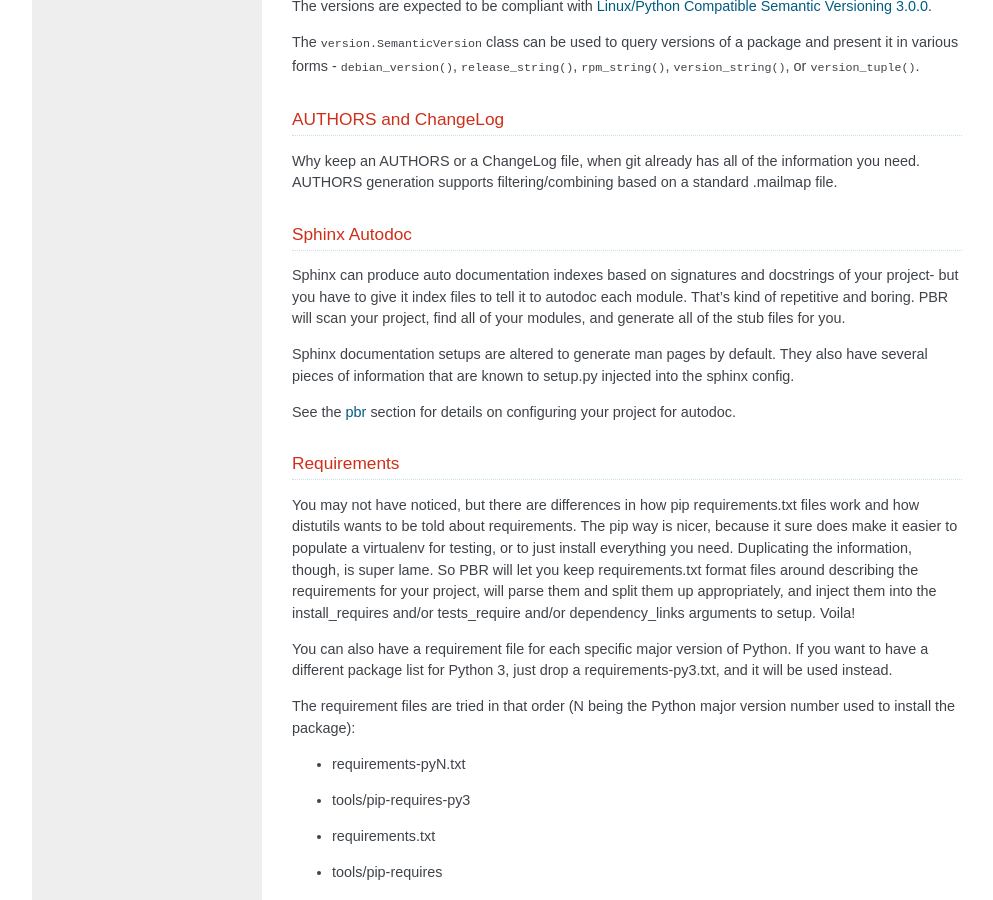
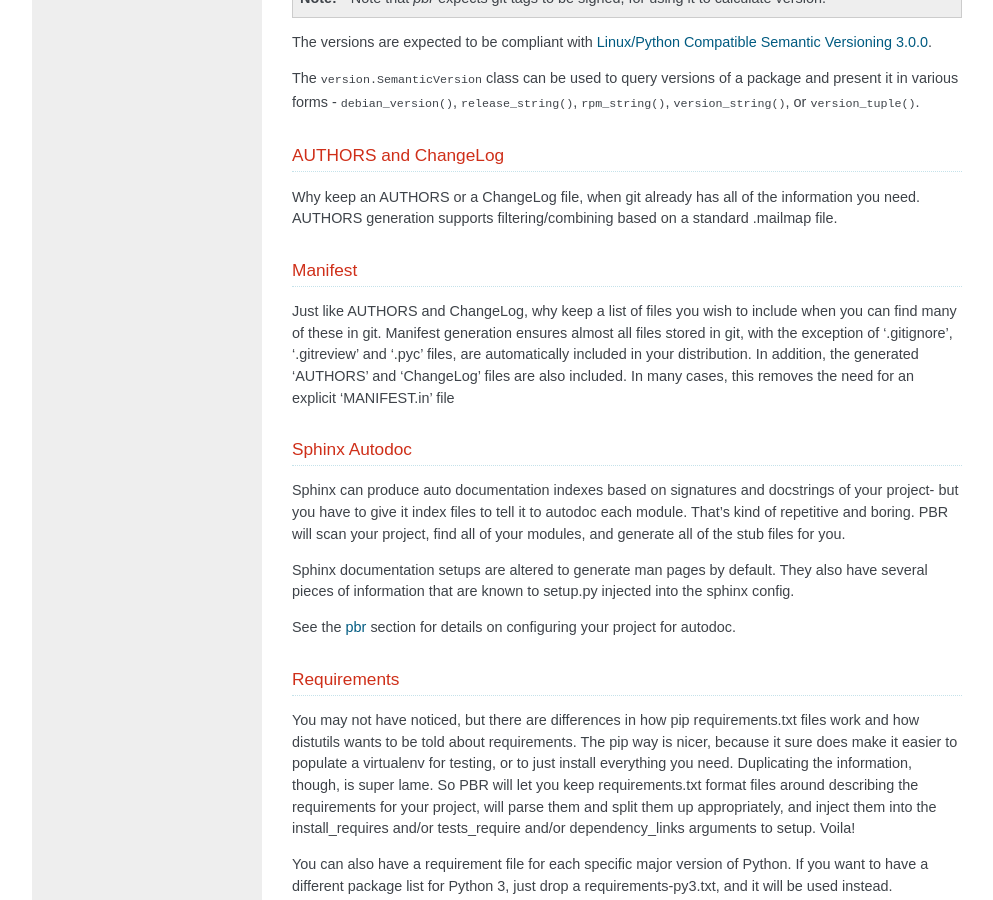
Before and after one commit to openstack/pbr, a Sphinx documentation site: the page built from doc/source/index.rst, in a window 1280 px wide and 900 px high, scrolled down 1307 px. Shown: the whole window, without its empty margins (128-1121 px from the left). Built offline with Sphinx 7.4.7, drawn with Linux system fonts in a browser that asks for light colours; some of the changed text lies outside the part shown.

Commit message:
doc: Add details of manifest generation
pbr is capable of generating a manifest without the need for an explicit
'MANIFEST.in' file, yet this is not stated anywhere. Correct this
oversight.

Change-Id: If9f8a5de20e78286d47da07adc558ace88e039df
Partial-bug: #1509376

```diff
--- a/doc/source/index.rst
+++ b/doc/source/index.rst
@@ -23,6 +23,8 @@
  * **Version**: Manage version number based on git revisions and tags
  * **AUTHORS**: Generate AUTHORS file from git log
  * **ChangeLog**: Generate ChangeLog from git log
+ * **Manifest**: Generate a sensible manifest from git files and some standard
+   files
  * **Sphinx Autodoc**: Generate autodoc stub files for your whole module
  * **Requirements**: Store your dependencies in a pip requirements file
  * **long_description**: Use your README file as a long_description
@@ -81,6 +83,16 @@
 Why keep an AUTHORS or a ChangeLog file, when git already has all of the
 information you need. AUTHORS generation supports filtering/combining based
 on a standard .mailmap file.
+
+Manifest
+--------
+
+Just like AUTHORS and ChangeLog, why keep a list of files you wish to include
+when you can find many of these in git. Manifest generation ensures almost all
+files stored in git, with the exception of '.gitignore', '.gitreview' and
+'.pyc' files, are automatically included in your distribution. In addition, the
+generated 'AUTHORS' and 'ChangeLog' files are also included. In many cases,
+this removes the need for an explicit 'MANIFEST.in' file
 
 Sphinx Autodoc
 --------------
```
